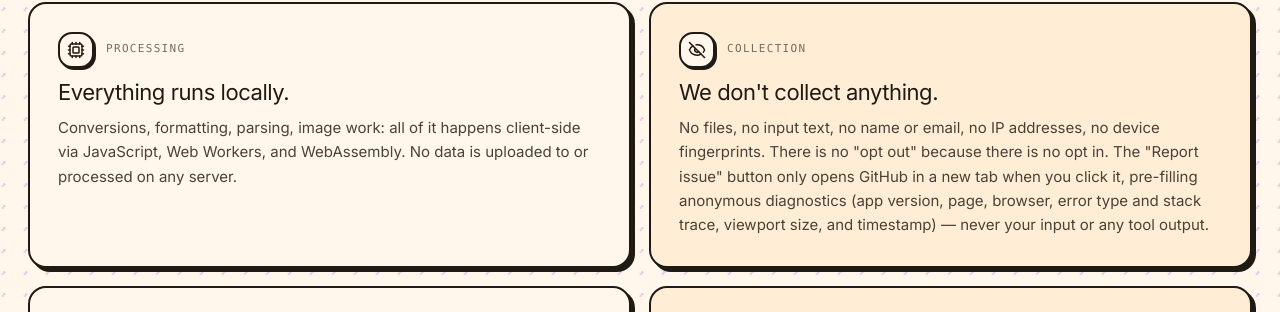
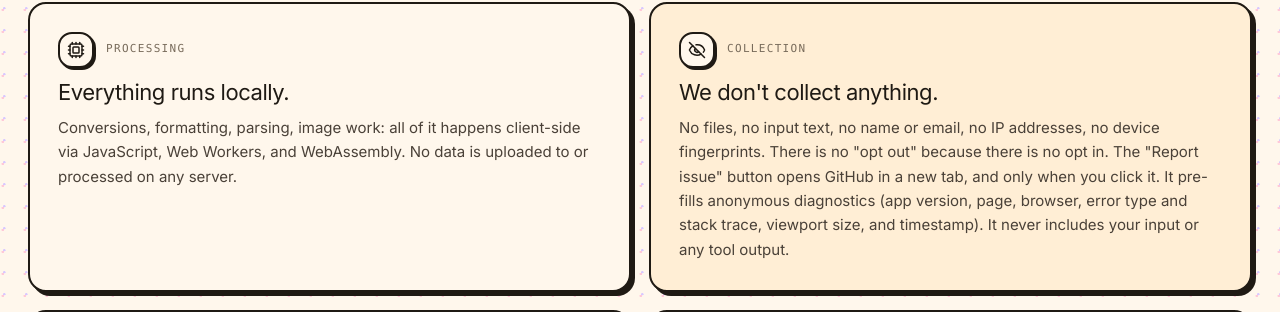
Before and after one commit to tareqmlx/utilbench, a React (Vite) app: page /privacy in a window 1280 px wide. Shown: the part 632-944 px from the top of the page. Built offline with nearby package versions, Linux system fonts and the light colour scheme; no server answers.

Commit message:
fix typo

```diff
--- a/src/pages/Privacy.tsx
+++ b/src/pages/Privacy.tsx
@@ -36,7 +36,7 @@ const sections: Section[] = [
     id: "collection",
     label: "Collection",
     title: "We don't collect anything.",
-    body: 'No files, no input text, no name or email, no IP addresses, no device fingerprints. There is no "opt out" because there is no opt in. The "Report issue" button only opens GitHub in a new tab when you click it, pre-filling anonymous diagnostics (app version, page, browser, error type and stack trace, viewport size, and timestamp) — never your input or any tool output.',
+    body: 'No files, no input text, no name or email, no IP addresses, no device fingerprints. There is no "opt out" because there is no opt in. The "Report issue" button opens GitHub in a new tab, and only when you click it. It pre-fills anonymous diagnostics (app version, page, browser, error type and stack trace, viewport size, and timestamp). It never includes your input or any tool output.',
     icon: EyeOff,
     variant: "muted",
   },
@@ -44,7 +44,7 @@ const sections: Section[] = [
     id: "cookies",
     label: "Cookies",
     title: "No cookies, no tracking.",
-    body: `${APP_NAME} sets zero cookies and loads zero tracking scripts. The only persistent state lives in your browser's local storage, holding the tool preferences you set yourself (last-used mode, formatting options). It never leaves your device.`,
+    body: `${APP_NAME} sets zero cookies and loads zero tracking scripts. The only persistent state lives in your browser's local storage, and it holds the tool preferences you set yourself (last-used mode, formatting options). It never leaves your device.`,
     icon: Cookie,
     variant: "default",
   },
```
